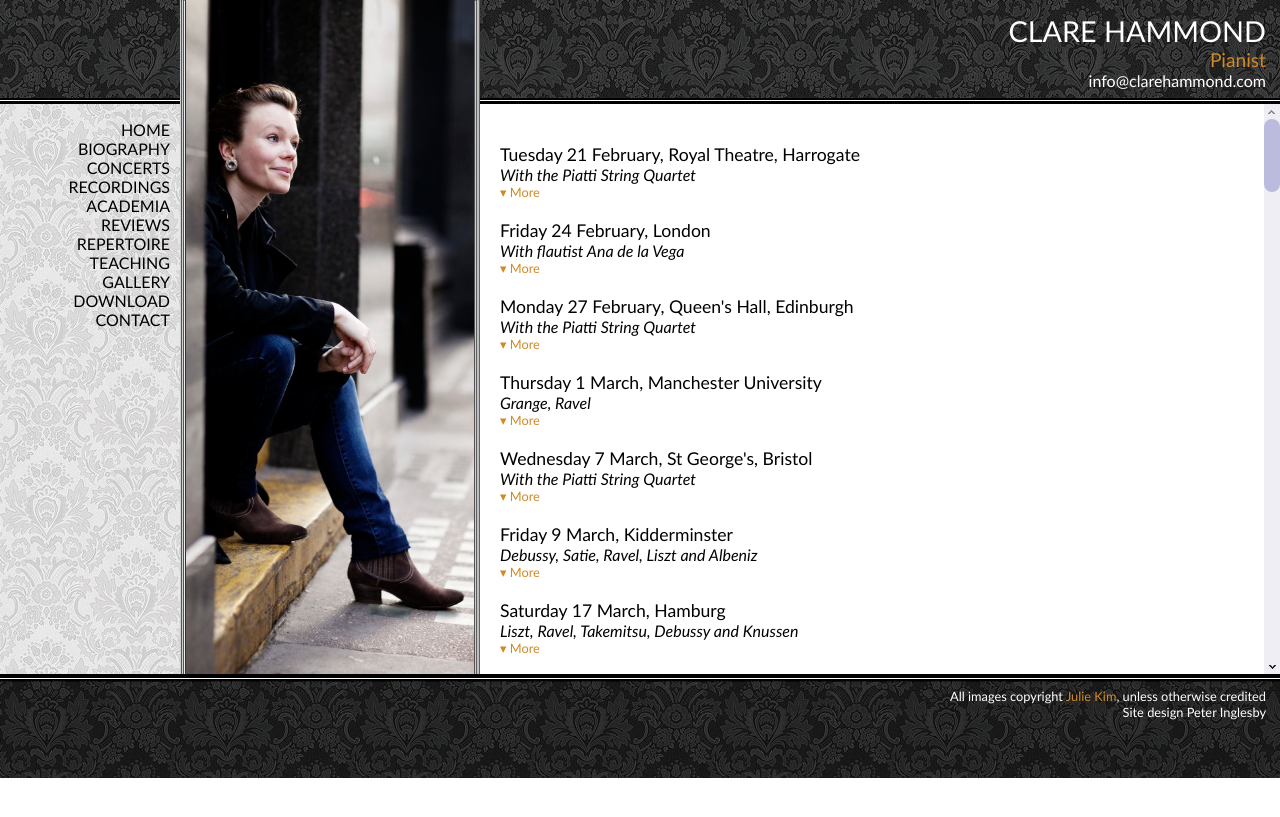
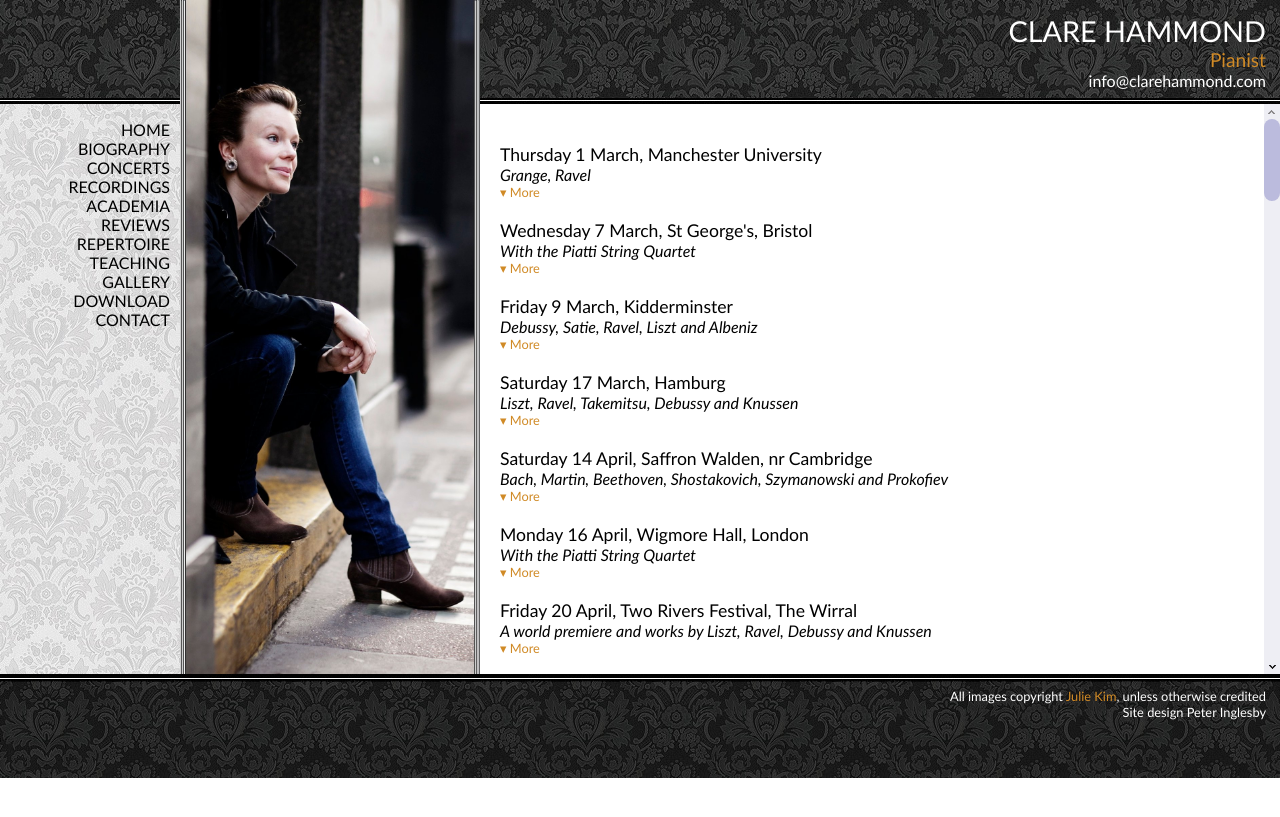
Before and after one commit to hammonc/clarehammond.com, a Jekyll site: the page built from concerts.html, in a window 1280 px wide. Shown: the top 817 px of the page. Built offline with Jekyll 4.4.1, drawn with Linux system fonts in a browser that asks for light colours.

Commit message:
concerts and index update

```diff
--- a/concerts.html
+++ b/concerts.html
@@ -3,70 +3,6 @@
 image: concerts.jpg
 ---
 
-
-<div class="listing">
-  <div class="listing-heading">Tuesday 21 February, Royal Theatre, Harrogate</div>
-  <div class="listing-trailer">With the Piatti String Quartet</div>
-  <div class="listing-details concealed">
-    <p>Haydn - String Quartet in C, Op. 76 No. 3 "Emperor"<p>
-    <p>Ravel - <em>Le Tombeau de Couperin</em></p>
-    <p>Ravel - <em>Menuet sur le nom d'Haydn</em></p>
-    <p>Satie - <em>Gnossiennes</em> Nos. 2-3</p>
-    <p>Albeniz - 'Evocaci&#243;n' and 'Triana' from <em>Iberia</em></p>
-    <p>Debussy - String Quartet Op. 10</p>
-  </div>
-  <div class="listing-details concealed">
-    <p>Tickets available on 01423 502116 or <a href="http://www.harrogatetheatre.co.uk/page.aspx?parent=18aadf8c-40a3-46f7-bf6c-e960d786908e&showIdentifier=35ba1814-da3a-43f2-82ad-b4e2a619afd1" target="_blank">online</a>.</p>
-    <p>FCIT and PLG "Future Classics" Tour</p>
-    <p>7.30pm, Harrogate Theatre, Oxford St, HG1 1QF</p>
-  </div>
-  <span class="more">&#9662; <a href="">More</a></span>
-  <span class="less">&#9652; <a href="">Less</a></span>
-</div>
-
-<div class="listing">
-  <div class="listing-heading">Friday 24 February, London</div>
-  <div class="listing-trailer">With flautist Ana de la Vega</div>
-  <div class="listing-details concealed">
-    <p>Gade/ Christiansen - Tango Fantasia</p>
-    <p>Poulenc - Sonate</p>
-    <p>Saint-Sa&#235;ns - Romance</p>
-    <p>Chopin - Variations on a Theme of Rossini</p>
-    <p>Piazzolla - L'Histoire du Tango, 'Bordel 1900'</p>
-    <p>Gaubert - Nocturne and Allegro Fantasia</p>
-    <p>Albeniz - 'Evocaci&#243;n' and 'Triana' from <em>Iberia</em></p>
-    <p>Bach - Sonata in G, BWV 1020</p>
-    <p>Faur&#233; - Morceau de Concours</p>
-    <p>Borne - Fantaisie Brillante sur 'Carmen'</p>
-  </div>
-  <div class="listing-details concealed">
-    <p>Free entry, view flyer <a href="resources/Dounia_Flyer.jpg"target="_blank">here</a>.</p>
-    <p>6pm, St Stephen Walbrook, 39 Walbrook EC4N 8BN</p>
-  </div>
-  <span class="more">&#9662; <a href="">More</a></span>
-  <span class="less">&#9652; <a href="">Less</a></span>
-</div>
-
-
-<div class="listing">
-  <div class="listing-heading">Monday 27 February, Queen's Hall, Edinburgh</div>
-  <div class="listing-trailer">With the Piatti String Quartet</div>
-  <div class="listing-details concealed">
-    <p>Haydn - String Quartet in C, Op. 76 No. 3 "Emperor"<p>
-    <p>Ravel - <em>Le Tombeau de Couperin</em></p>
-    <p>Ravel - <em>Menuet sur le nom d'Haydn</em></p>
-    <p>Satie - <em>Gnossiennes</em> Nos. 2-3</p>
-    <p>Albeniz - 'Evocaci&#243;n' and 'Triana' from <em>Iberia</em></p>
-    <p>Debussy - String Quartet Op. 10</p>
-  </div>
-  <div class="listing-details concealed">
-    <p>Tickets available on 0131 668 2019 or <a href="http://www.thequeenshall.net/whats-on/shows/future-classics-piatti-quartet-and-clare-hammond" target="_blank">online</a>.</p>
-    <p>FCIT and PLG "Future Classics" Tour</p>
-    <p>7.15pm, Queen's Hall, 85-89 Clerk Street, Newington, Edinburgh EH8 9JG</p>
-  </div>
-  <span class="more">&#9662; <a href="">More</a></span>
-  <span class="less">&#9652; <a href="">Less</a></span>
-</div>
 
 <div class="listing">
   <div class="listing-heading">Thursday 1 March, Manchester University</div>
@@ -309,6 +245,8 @@
   <span class="less">&#9652; <a href="">Less</a></span>
 </div>
 
+
+
 <div class="listing">
   <div class="listing-heading">Monday 11 June, St James's Piccadilly, London</div>
   <div class="listing-trailer">Britten and Poulenc with cellist, Richard Birchall</div>
@@ -319,6 +257,20 @@
   <div class="listing-details concealed">
     <p>Free entry</p>
     <p>1.10pm, 197 Piccadilly, London W1J 9LL</p>
+  </div>
+  <span class="more">&#9662; <a href="">More</a></span>
+  <span class="less">&#9652; <a href="">Less</a></span>
+</div>
+
+<div class="listing">
+  <div class="listing-heading">Tuesday 12 June, London</div>
+  <div class="listing-trailer">With flautist Ana de la Vega</div>
+  <div class="listing-details concealed">
+    <p>Programme tbc</p>
+  </div>
+  <div class="listing-details concealed">
+    <p>Free entry</p>
+    <p>1pm, St Stephen Walbrook, 39 Walbrook EC4N 8BN</p>
   </div>
   <span class="more">&#9662; <a href="">More</a></span>
   <span class="less">&#9652; <a href="">Less</a></span>
@@ -361,3 +313,18 @@
   <span class="more">&#9662; <a href="">More</a></span>
   <span class="less">&#9652; <a href="">Less</a></span>
 </div>
+
+<div class="listing">
+  <div class="listing-heading">Tuesday 10 July, London</div>
+  <div class="listing-trailer">With flautist Ana de la Vega</div>
+  <div class="listing-details concealed">
+    <p>Programme to include:</p>
+    <p>Bach - Brandenburg Concerto No. 5 in D major, BWV 1050</p>
+  </div>
+  <div class="listing-details concealed">
+    <p>Free entry</p>
+    <p>1pm, St Stephen Walbrook, 39 Walbrook EC4N 8BN</p>
+  </div>
+  <span class="more">&#9662; <a href="">More</a></span>
+  <span class="less">&#9652; <a href="">Less</a></span>
+</div>
--- a/index.html
+++ b/index.html
@@ -7,7 +7,7 @@
 </div>
 <div id="news">
   <h3 class="page-heading">RECENT NEWS</h3>
-<p>Clare's five-date <a href="http://www.fctr.co.uk/futureclassics/index.html"target="_blank">tour</a> with the Piatti String Quartet has received a glowing <a href="http://www.heraldscotland.com/classical/reviews/piatti-quartetclare-hammond-queens-hall-edinburgh.16881545" target="_blank">review</a> in Edinburgh and is yet to visit St George's Bristol, Farnham Maltings and the Wigmore Hall in London. The <a href="liszt.html" class="popupwindow"
+<p>Clare's five-date <a href="http://www.fctr.co.uk/futureclassics/index.html"target="_blank">tour</a> with the Piatti String Quartet has received a glowing <a href="http://www.heraldscotland.com/classical/reviews/piatti-quartetclare-hammond-queens-hall-edinburgh.16881545" target="_blank">review</a> in Edinburgh and culminates at the Wigmore Hall on the 16th April. The <a href="liszt.html" class="popupwindow"
     rel="height:600,width:600,scrollbars:1,status:1,resizable:0">CD</a> for the tour is now available on iTunes and <a href="http://www.amazon.co.uk/Future-Classics/dp/B007FG5TNK/ref=sr_shvl_album_1?ie=UTF8&qid=1330635811&sr=301-1">Amazon</a>  and you can watch an interview with Clare <a href="interview.html" class="popupwindow"
     rel="height:750,width:550,scrollbars:1,status:1,resizable:0">here</a>.</p>
 
```
